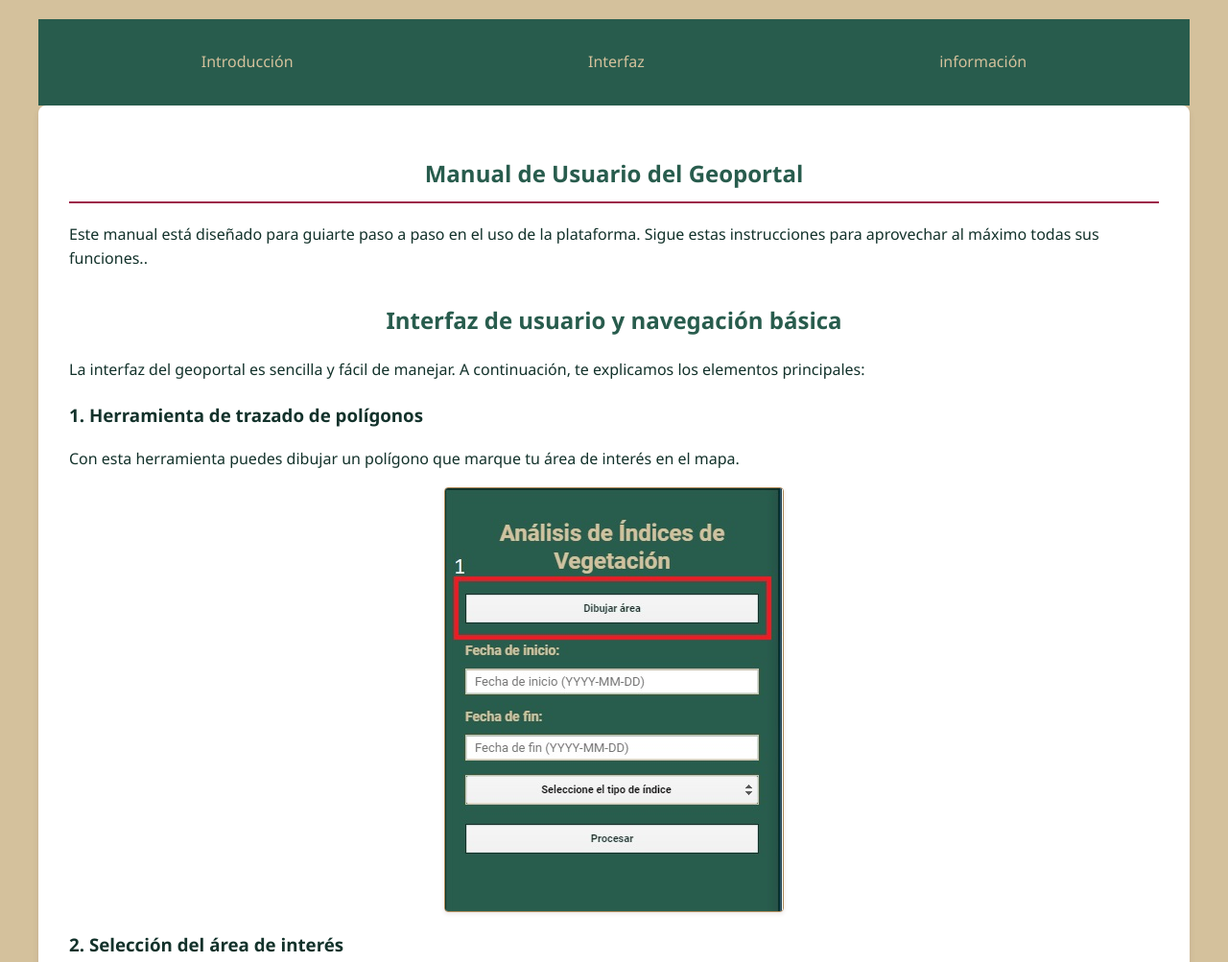
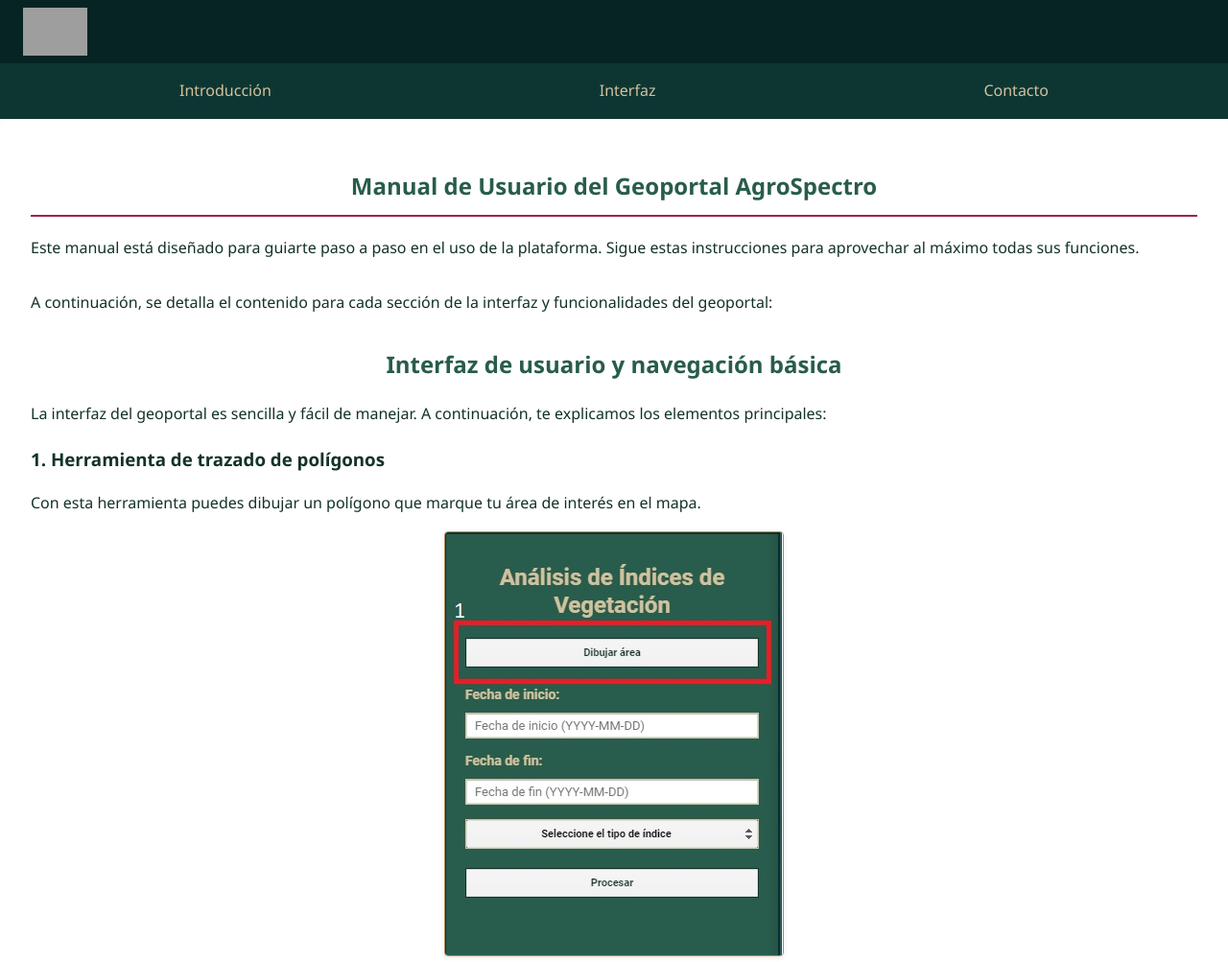
Before and after one commit to aem-geoportal/AgroSpectral.github.io, a plain HTML site: page index.html in a window 1280 px wide. Shown: the top 1003 px of the page at 96% size. Drawn offline with Linux system fonts and the light colour scheme; grey boxes are pictures that could not be loaded.

Commit message:
Update index.html

```diff
--- a/index.html
+++ b/index.html
@@ -3,34 +3,56 @@
 <head>
     <meta charset="UTF-8">
     <meta name="viewport" content="width=device-width, initial-scale=1.0">
-    <title>Manual de Usuario</title>
+    <title>Manual de Usuario AgroSpectro</title>
     <style>
         /* Estilos generales */
         body {
             font-family: 'Segoe UI', Tahoma, Geneva, Verdana, sans-serif;
             line-height: 1.6;
             color: #13322B;
-            max-width: 1200px;
-            margin: 0 auto;
-            padding: 20px;
-            background-color: #D4C19C;
+            margin: 0;
+            padding: 0;
         }
 
-        /* Encabezado y navegación */
+        /* Encabezado del Gobierno de México */
+        .gov-header {
+            background-color: hsl(176, 75%, 8%);
+            padding: 0.5rem;
+            text-align: left; /* Alineación del logo a la izquierda */
+            display: flex;
+            align-items: center; /* Alineación vertical del logo */
+        }
+
+        .gov-header img {
+            max-height: 50px;
+            margin-left: 1rem; /* Margen para separar el logo del borde */
+        }
+
+        /* Encabezado y navegación principal */
         header {
-            background-color: #285C4D;
+            background-color: hwb(176 5% 79%);
             padding: 1rem;
             position: sticky;
             top: 0;
             z-index: 1000;
+            display: flex;
+            align-items: center;
+            justify-content: space-between;
+        }
+
+        nav {
+            display: flex;
+            flex-grow: 1;
+            justify-content: space-around;
         }
 
         nav ul {
             list-style-type: none;
             padding: 0;
             display: flex;
+            margin: 0;
+            width: 100%;
             justify-content: space-around;
-            flex-wrap: wrap;
         }
 
         nav ul li a {
@@ -87,7 +109,7 @@
         .btn {
             display: block;
             width: 200px;
-            background-color: #285C4D;
+            background-color: #003D3A;
             color: #D4C19C;
             padding: 0.5rem 1rem;
             border-radius: 5px;
@@ -123,20 +145,28 @@
     </style>
 </head>
 <body>
+    <div class="gov-header">
+        <img src="https://framework-gb.cdn.gob.mx/landing/img/logoheader.svg" alt="Gobierno de México">
+    </div>
+
     <header>
         <nav>
             <ul>
                 <li><a href="#introduccion">Introducción</a></li>
                 <li><a href="#interfaz">Interfaz</a></li>
-                <li><a href="#acceso">información</a></li>
+                <li><a href="#contacto">Contacto</a></li>
             </ul>
         </nav>
     </header>
 
     <main>
         <section id="introduccion">
-            <h1>Manual de Usuario del Geoportal</h1>
-            <p>Este manual está diseñado para guiarte paso a paso en el uso de la plataforma. Sigue estas instrucciones para aprovechar al máximo todas sus funciones..</p>
+            <h1>Manual de Usuario del Geoportal AgroSpectro</h1>
+            <p>Este manual está diseñado para guiarte paso a paso en el uso de la plataforma. Sigue estas instrucciones para aprovechar al máximo todas sus funciones.</p>
+        </section>
+
+        <section>
+            <p>A continuación, se detalla el contenido para cada sección de la interfaz y funcionalidades del geoportal:</p>
         </section>
 
         <section id="interfaz">
@@ -145,26 +175,26 @@
 
             <h3>1. Herramienta de trazado de polígonos</h3>
             <p>Con esta herramienta puedes dibujar un polígono que marque tu área de interés en el mapa.</p>
-            <img src="../html/ayuda/1ayuda.jpg" alt="Herramienta de trazado de polígonos" class="imagen-ejemplo">
+            <img src="html/ayuda/imagen01.jpg" alt="Herramienta de trazado de polígonos" class="imagen-ejemplo">
 
             <h3>2. Selección del área de interés</h3>
             <p>Después de habilitar la herramienta de trazado, elige la opción indicada en un recuadro rojo. Esto te permitirá comenzar a definir el área exacta que quieres analizar.</p>
-            <img src="../html/ayuda/2 recorte.PNG" alt="Selección del área de interés" class="imagen-ejemplo imagen-grande">
+            <img src="html/ayuda/imagen02.png" alt="Selección del área de interés" class="imagen-ejemplo">
 
             <h3>3. Ingreso de fechas</h3>
             <p>Luego de seleccionar el área, ingresa la fecha de inicio y final del periodo que deseas analizar. Usa el formato "AAAA-MM-DD" para asegurarte de que el sistema lo reconozca correctamente.</p>
-            <img src="../html/ayuda/3_recorte.PNG" alt="Ingreso de fechas" class="imagen-ejemplo">
+            <img src="html/ayuda/imagen03.png" alt="Ingreso de fechas" class="imagen-ejemplo">
 
             <p>A continuación, te mostramos un ejemplo de cómo ingresar las fechas correctamente en el formato requerido (YYYY-MM-DD).</p>
-            <img src="../html/ayuda/4_recorte.PNG" alt="Ejemplo de ingreso de fechas" class="imagen-ejemplo">
+            <img src="html/ayuda/imagen04.png" alt="Ejemplo de ingreso de fechas" class="imagen-ejemplo">
 
             <h3>4. Selección del tipo de índice</h3>
             <p>El siguiente paso es elegir el tipo de índice que utilizarás en tu análisis. Puedes optar por índices normalizados o no normalizados, dependiendo la necesidad.</p>
-            <img src="../html/ayuda/5_recorte.png" alt="Selección del tipo de índice" class="imagen-ejemplo imagen-grande">
+            <img src="html/ayuda/imagen05.png" alt="Selección del tipo de índice" class="imagen-ejemplo">
 
             <h3>5. Procesamiento de datos</h3>
             <p>Una vez que todo esté listo, haz clic en el botón "Procesar". El sistema comenzará a analizar el área y las fechas que seleccionaste y te mostrará los resultados.</p>
-            <img src="../html/ayuda/6_recorte.PNG" alt="Botón de procesamiento" class="imagen-ejemplo">
+            <img src="html/ayuda/imagen06.png" alt="Botón de procesamiento" class="imagen-ejemplo">
         </section>
 
         <section id="contacto">
@@ -172,13 +202,14 @@
             <p>Si necesitas ayuda adicional, no dudes en contactarnos:</p>
             <ul>
                 <li>Email: soporte@tugeoportal.com</li>
-                <li>Teléfono: +1234567890</li>
+                <li>Teléfono: +1 234 567 890</li>
+                <li>Dirección: Calle Ejemplo 123, Ciudad, País</li>
             </ul>
         </section>
     </main>
 
     <footer>
-        <p>&copy; 2024 . Todos los derechos reservados.</p>
+        <p>&copy; 2024 AgroSpectro. Todos los derechos reservados.</p>
     </footer>
 </body>
 </html>
```
Also changed, not shown: html/ayuda/imagen01.jpg (renamed from html/ayuda/1ayuda.jpg), html/ayuda/imagen03.png (renamed from html/ayuda/3_recorte.PNG), html/ayuda/imagen04.png (renamed from html/ayuda/4_recorte.PNG), html/ayuda/imagen05.png (renamed from html/ayuda/5_recorte.png), html/ayuda/imagen06.png (renamed from html/ayuda/6_recorte.PNG), 2 other files.
